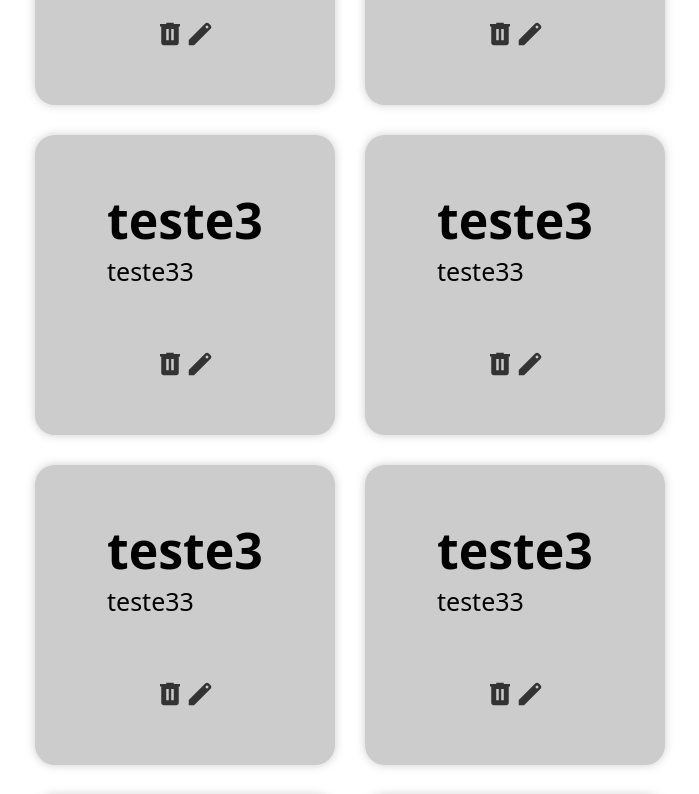
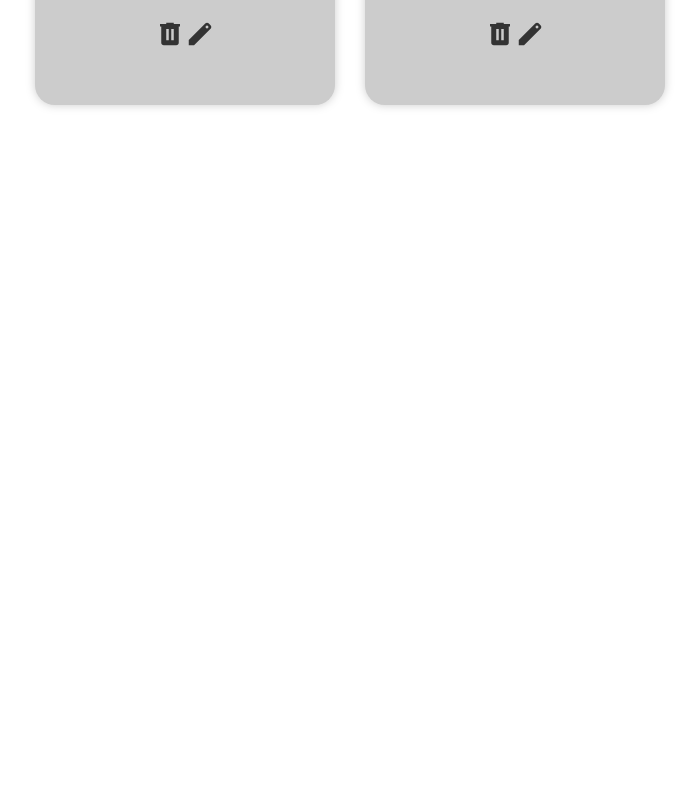
Before and after one commit to BlankSenai/controle-estoque-front, a Vue app: page / in a window 1280 px wide. Shown: the part 740-1534 px from the top of the page, without its empty margins (290-989 px from the left). After the commit the page ends 910 px from the top, so only its background shows below. Built offline with nearby package versions, Linux system fonts and the light colour scheme.

Commit message:
fix code indentation

```diff
--- a/src/App.vue
+++ b/src/App.vue
@@ -3,8 +3,7 @@ import { RouterView } from "vue-router"
 </script>
 
 <template>
-  <RouterView/>
+  <RouterView />
 </template>
 
-<style scoped>
-</style>
+<style scoped></style>
--- a/src/components/CreateStoreModal.vue
+++ b/src/components/CreateStoreModal.vue
@@ -32,7 +32,6 @@ function validateInputs() {
 <template>
 	<div @click="emit('modal', false)" class="overlay"></div>
 
-
 	<div class="modal">
 		<h1>Nova Loja</h1>
 
@@ -40,10 +39,10 @@ function validateInputs() {
 
 		<div class="input-container">
 			<label>Nome</label>
-            <input v-model="name" :style="{border: inputColor}" type="text">
+			<input v-model="name" :style="{ border: inputColor }" type="text">
 
 			<label>Endereço</label>
-            <input v-model="address" :style="{border: inputColor}" type="text">
+			<input v-model="address" :style="{ border: inputColor }" type="text">
 		</div>
 
 		<button @click="validateInputs" class="btn">Criar Loja</button>
--- a/src/components/Product.vue
+++ b/src/components/Product.vue
@@ -13,7 +13,7 @@ function deleteProduct() {
 	<div class="product">
 		<h1>{{ props.product.nome }}</h1>
 
-        <Icon icon="material-symbols:delete" width="30px" color="#333" class="delete-btn" @click.stop="deleteProduct"/>
+		<Icon icon="material-symbols:delete" width="30px" color="#333" class="delete-btn" @click.stop="deleteProduct" />
 	</div>
 </template>
 
--- a/src/components/Store.vue
+++ b/src/components/Store.vue
@@ -21,8 +21,8 @@ function editStore() {
 		</div>
 
 		<div class="btn-container">
-            <Icon icon="material-symbols:delete" color="#333" width="30px" class="delete-btn" @click.stop="deleteStore"/>
-            <Icon icon="material-symbols:edit" color="#333" width="30px" class="delete-btn" @click.stop="editStore"/>
+			<Icon icon="material-symbols:delete" color="#333" width="30px" class="delete-btn" @click.stop="deleteStore" />
+			<Icon icon="material-symbols:edit" color="#333" width="30px" class="delete-btn" @click.stop="editStore" />
 		</div>
 	</div>
 </template>
--- a/src/views/HomeView.vue
+++ b/src/views/HomeView.vue
@@ -9,10 +9,7 @@ import { useRouter } from 'vue-router'
 const router = useRouter()
 
 onMounted(() => {
-    // const result = axios('http://localhost:3000/mercados', {
-    //     method: 'GET'
-    // })
-    // stores.value = result
+
 })
 
 const stores = ref([
@@ -36,47 +33,8 @@ const stores = ref([
 		nome: 'teste3',
 		endereco: 'teste33'
 	},
-    {
-        id: 3,
-        nome: 'teste3',
-        endereco: 'teste33'
-    },
-    {
-        id: 3,
-        nome: 'teste3',
-        endereco: 'teste33'
-    },
-    {
-        id: 3,
-        nome: 'teste3',
-        endereco: 'teste33'
-    },
-    {
-        id: 3,
-        nome: 'teste3',
-        endereco: 'teste33'
-    },
-    {
-        id: 3,
-        nome: 'teste3',
-        endereco: 'teste33'
-    },
-    {
-        id: 3,
-        nome: 'teste3',
-        endereco: 'teste33'
-    },
-    {
-        id: 3,
-        nome: 'teste3',
-        endereco: 'teste33'
-    },
-    {
-        id: 3,
-        nome: 'teste3',
-        endereco: 'teste33'
-    },
 ])
+
 const showModal = ref(false)
 
 function openModal(value) {
@@ -86,19 +44,19 @@ function openModal(value) {
 </script>
 
 <template>
-    <CreateStoreModal v-if="showModal" @modal="openModal"/>
+	<CreateStoreModal v-if="showModal" @modal="openModal" />
 
-    <HeaderComponent title="LOJAS" btnText="Adicionar lojas" @modal="openModal"/>
+	<HeaderComponent title="LOJAS" btnText="Adicionar lojas" @modal="openModal" />
 
 	<div class="stores-container">
-        <Store v-for="s in stores" :key="s.id" :store="s" @click="router.push(`loja/${s.id}`)"/>
+		<Store v-for="s in stores" :key="s.id" :store="s" @click="router.push(`loja/${s.id}`)" />
 	</div>
 </template>
 
 <style scoped>
 .stores-container {
 	width: 60%;
-    margin: 50px auto ;
+	margin: 50px auto;
 	display: flex;
 	justify-content: center;
 	flex-wrap: wrap;
```
Also changed, not shown: src/components/CreateProductModal.vue (+4 -4 lines), src/components/Header.vue (+5 -2 lines), src/views/MovesView.vue (+4 -4 lines), src/views/ProductView.vue (+10 -7 lines), src/views/StoreView.vue (+4 -8 lines). Lines whose indentation alone changed are shown as unchanged.
